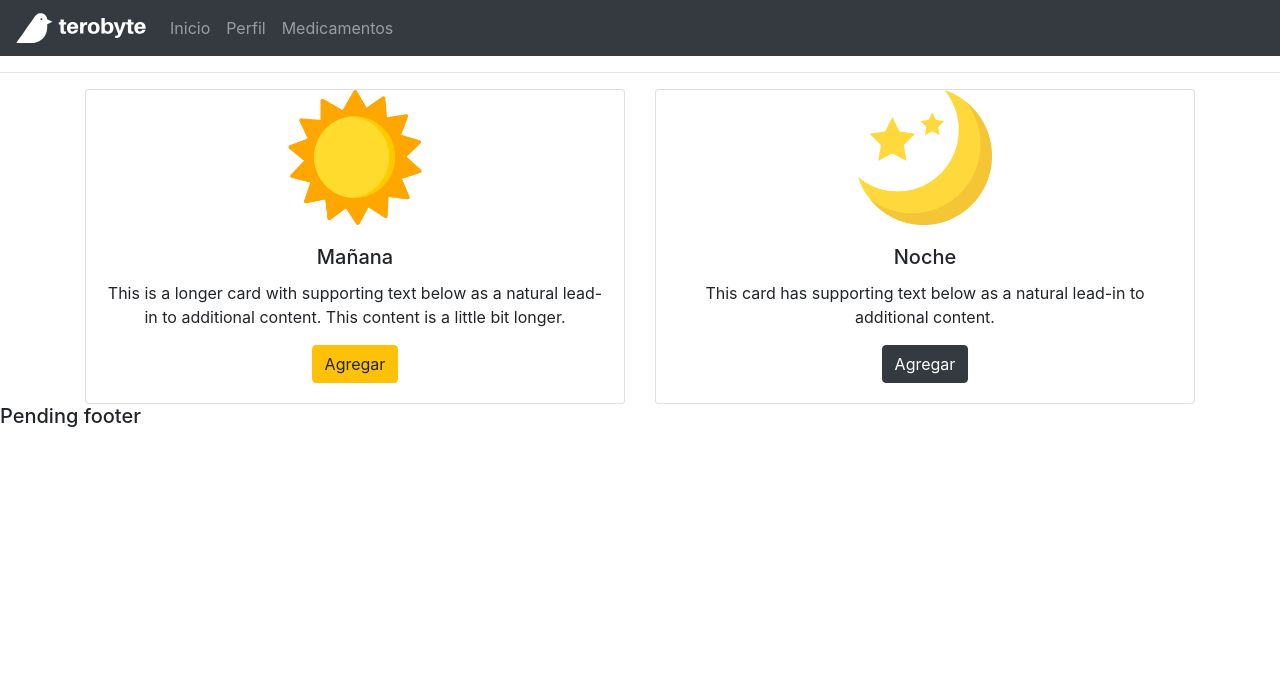
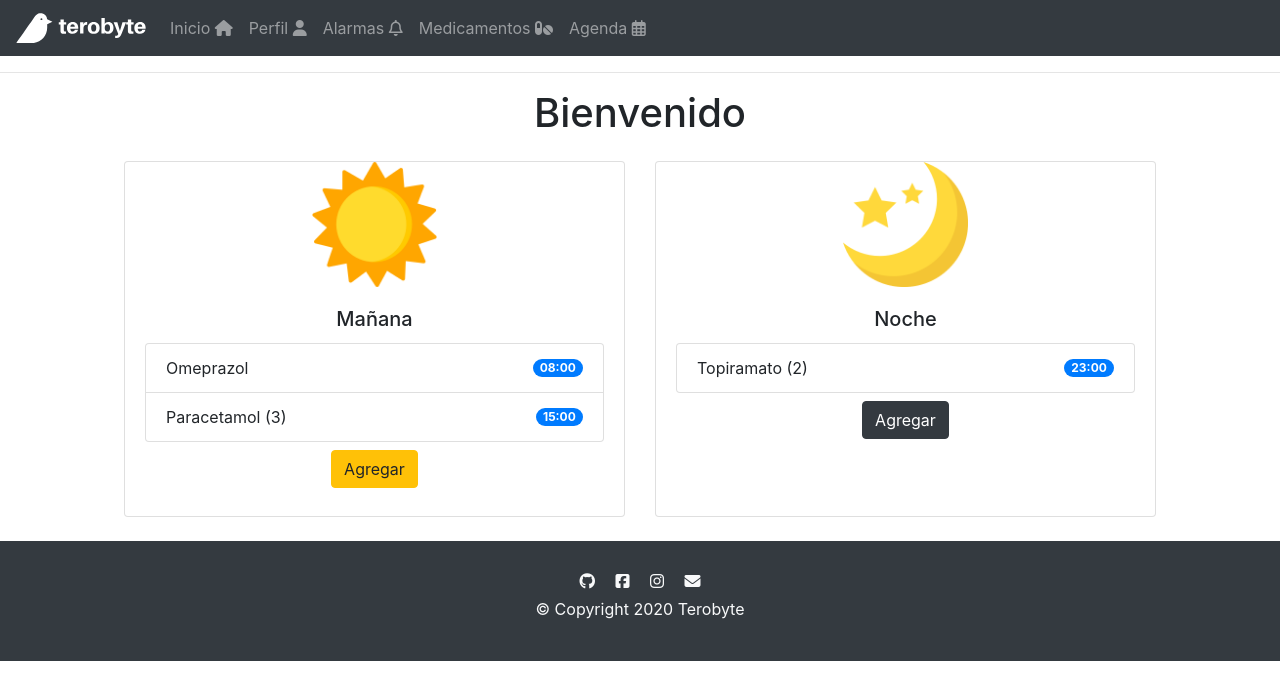
Before and after one commit to Dracoptera/tero, a Django app: page / in a window 1280 px wide. Shown: the top 700 px of the page. Run offline with Django 3.2, Linux system fonts and the light colour scheme; some libraries are stand-ins or nearby versions.

Commit message:
Modificar Navbar y formato de inicio

```diff
--- a/cuentas/templates/cuentas/dashboard.html
+++ b/cuentas/templates/cuentas/dashboard.html
@@ -4,23 +4,49 @@
 {% load static %}
 
 
+<div class="container text-center">
+
+    <header>
+        <h1>Bienvenido</h1>
+    </header>
+</div>
+
 <div class="container">
 
-  <div class="card-deck">
+  <div class="card-deck m-4">
     <div class="card text-center">
       <img src="{% static "cuentas/sun.png" %}" class="card-img-top w-25 rounded mx-auto d-block alt="Día">
       <div class="card-body">
         <h5 class="card-title">Mañana</h5>
-        <p class="card-text">This is a longer card with supporting text below as a natural lead-in to additional content. This content is a little bit longer.</p>
-        <a href="/medicamentos/" class="btn btn-warning">Agregar</a>
+        <div class="card-text">
+            <ul class="list-group">
+                <li class="list-group-item d-flex justify-content-between align-items-center">
+                  Omeprazol
+                  <span class="badge badge-primary badge-pill">08:00</span>
+                </li>
+                <li class="list-group-item d-flex justify-content-between align-items-center">
+                  Paracetamol (3)
+                  <span class="badge badge-primary badge-pill">15:00</span>
+                </li>
+              </ul>
+        </div>
+        <a href="/medicamentos/" class="btn btn-warning m-2">Agregar</a>
       </div>
     </div>
     <div class="card text-center">
       <img src="{% static "cuentas/moon.png" %}" class="card-img-top w-25 rounded mx-auto d-block alt="Noche">
       <div class="card-body">
         <h5 class="card-title">Noche</h5>
-        <p class="card-text">This card has supporting text below as a natural lead-in to additional content.</p>
-        <a href="/medicamentos/" class="btn btn-dark">Agregar</a>
+        <div class="card-text">
+            <ul class="list-group">
+                <li class="list-group-item d-flex justify-content-between align-items-center">
+                  Topiramato (2)
+                  <span class="badge badge-primary badge-pill">23:00</span>
+                </li>
+
+              </ul>
+        </div>
+        <a href="/medicamentos/" class="btn btn-dark m-2">Agregar</a>
       </div>
     </div>
 
--- a/cuentas/templates/cuentas/main.html
+++ b/cuentas/templates/cuentas/main.html
@@ -20,11 +20,19 @@
 
 
 <!-- Footer -->
-<footer>
+<div class="container-fluid p-4 bg-dark text-light text-center">
 
-<h5>Pending footer</h5>
+    <footer>
 
-  </footer>
+      <i class="footer-icon fab fa-github m-2"></i>
+      <i class="footer-icon fab fa-facebook-square m-2"></i>
+      <i class="footer-icon fab fa-instagram m-2"></i>
+      <i class="footer-icon fas fa-envelope m-2"></i>
+
+      <p>© Copyright 2020 Terobyte</p>
+
+    </footer>
+  </div>
   <!-- Footer -->
 
 
--- a/cuentas/templates/cuentas/navbar.html
+++ b/cuentas/templates/cuentas/navbar.html
@@ -7,9 +7,11 @@
     </button>
     <div class="collapse navbar-collapse" id="navbarNavAltMarkup">
       <div class="navbar-nav">
-        <a class="nav-item nav-link" href="/">Inicio <span class="sr-only">(current)</span></a>
-        <a class="nav-item nav-link" href="/usuario/">Perfil</a>
-        <a class="nav-item nav-link" href="/medicamentos/">Medicamentos</a>
+        <a class="nav-item nav-link" href="/">Inicio <i class="fas fa-home"></i></a>
+        <a class="nav-item nav-link" href="/usuario/">Perfil <i class="fas fa-user"></i></a>
+        <a class="nav-item nav-link" href="/alarmas/">Alarmas <i class="far fa-bell"></i></a>
+        <a class="nav-item nav-link" href="/medicamentos/">Medicamentos <i class="fas fa-pills"></i></a>
+        <a class="nav-item nav-link" href="/agenda/">Agenda <i class="far fa-calendar-alt"></i></i></a>
       </div>
     </div>
   </nav>
--- a/cuentas/urls.py
+++ b/cuentas/urls.py
@@ -5,4 +5,6 @@ urlpatterns = [
     path('', views.index),
     path('medicamentos/', views.medicamentos),
     path('usuario/', views.usuario),
+    path('alarmas/', views.alarmas),
+    path('agenda/', views.agenda),
 ]
--- a/cuentas/views.py
+++ b/cuentas/views.py
@@ -11,3 +11,9 @@ def medicamentos(request):
 
 def usuario(request):
     return render(request, 'cuentas/usuario.html')
+
+def alarmas(request):
+    return render(request, 'cuentas/alarmas.html')
+
+def agenda(request):
+    return render(request, 'cuentas/agenda.html')
```
